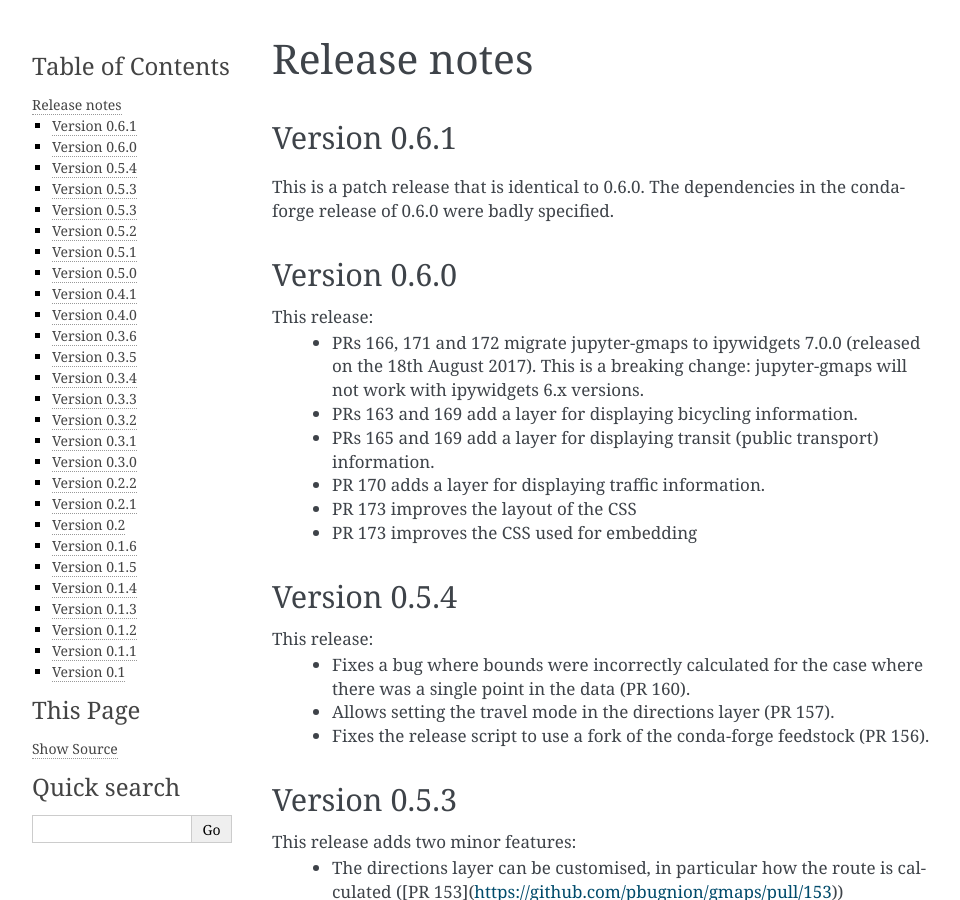
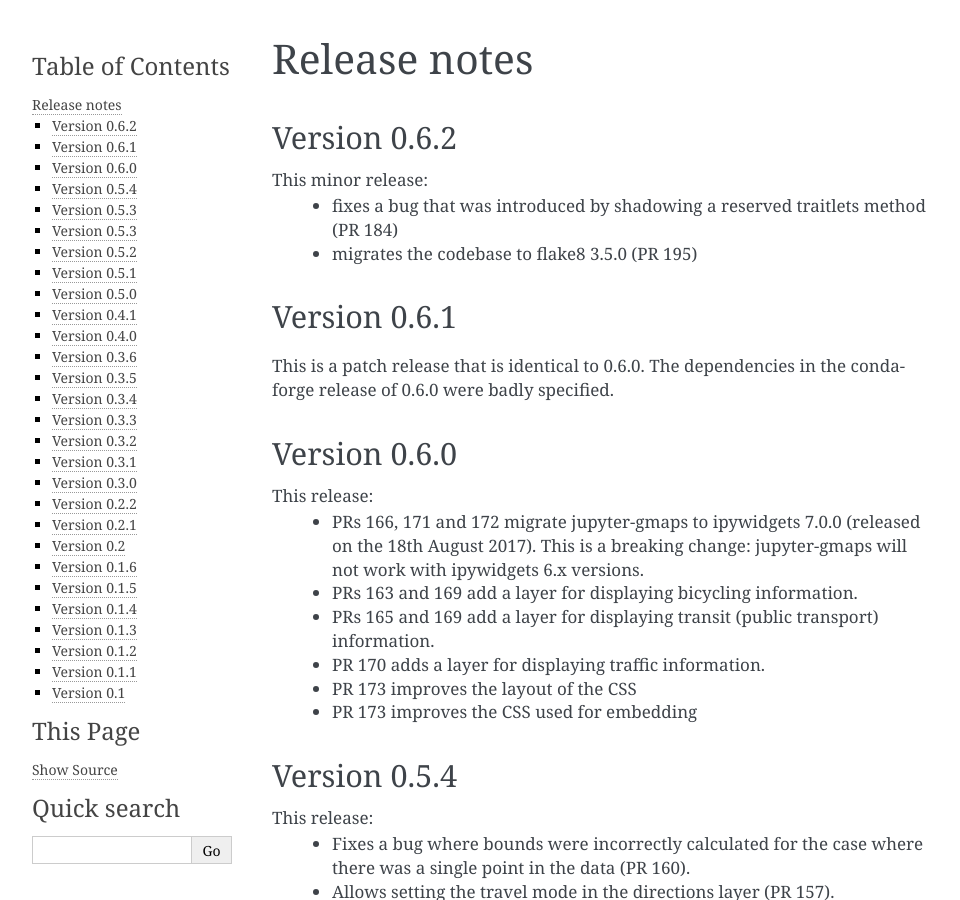
Before and after one commit to pbugnion/gmaps, a Sphinx documentation site: the page built from docs/source/release_notes.rst, in a window 1280 px wide and 900 px high. Shown: the whole window, without its empty margins (148-1108 px from the left). Built offline with Sphinx 7.4.7, drawn with Linux system fonts in a browser that asks for light colours.

Commit message:
Add release notes for version 0.6.2

```diff
--- a/docs/source/release_notes.rst
+++ b/docs/source/release_notes.rst
@@ -1,6 +1,13 @@
 
 Release notes
 -------------
+
+Version 0.6.2
+=============
+
+This minor release:
+ - fixes a bug that was introduced by shadowing a reserved traitlets method (PR 184)
+ - migrates the codebase to flake8 3.5.0 (PR 195)
 
 Version 0.6.1
 =============
```
